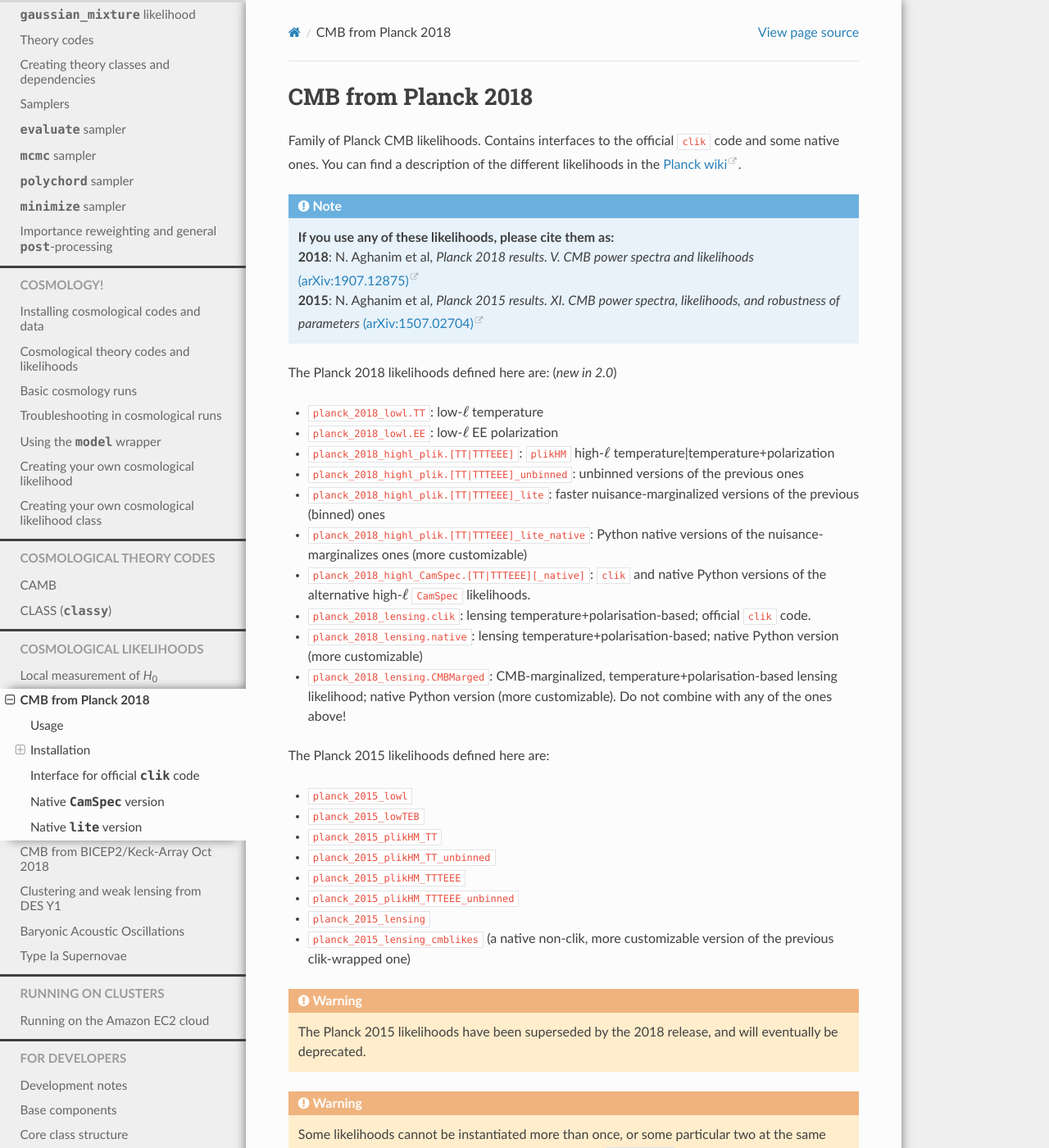
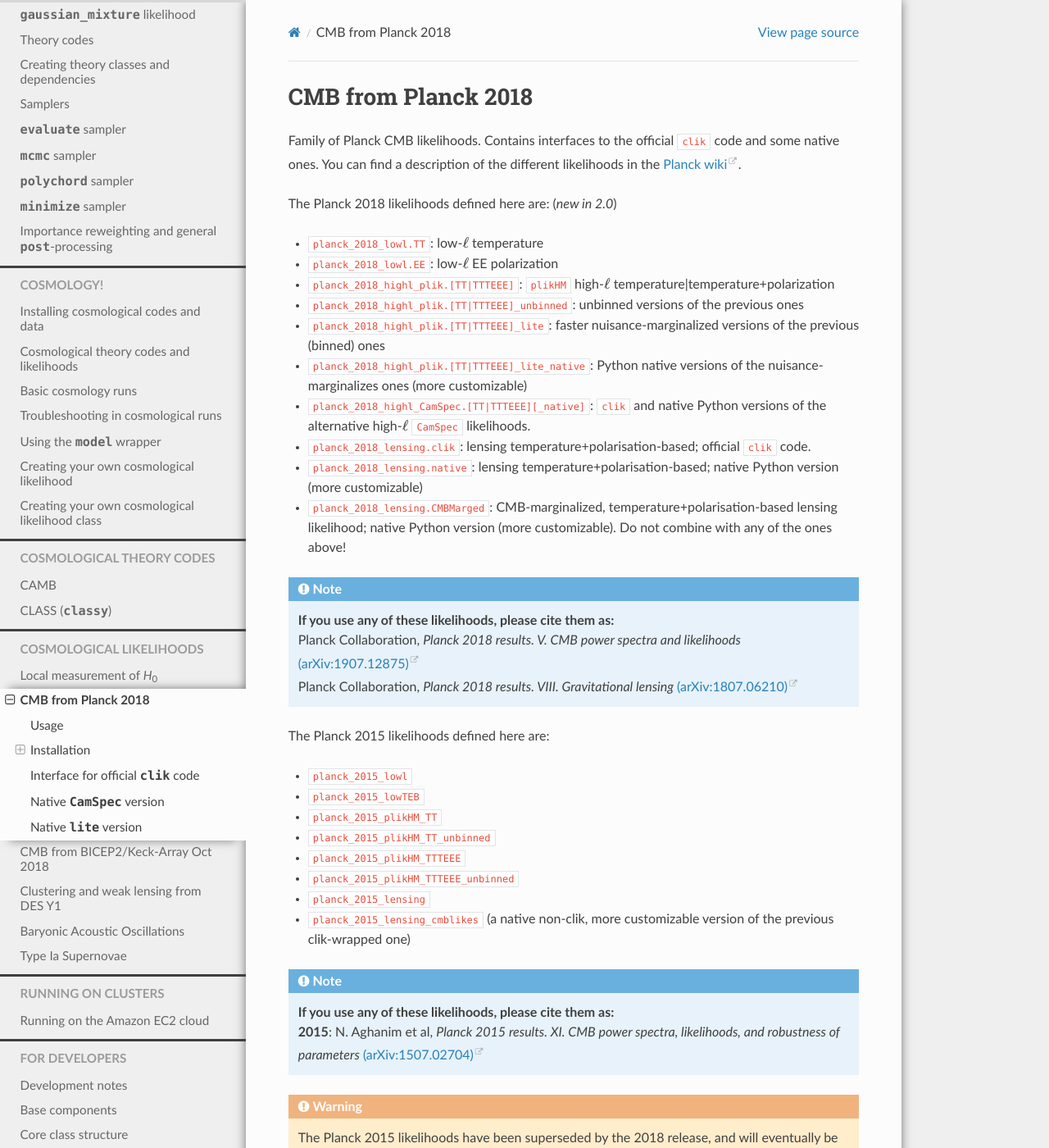
Before and after one commit to CobayaSampler/cobaya, a Sphinx documentation site: the page built from docs/likelihood_planck.rst, in a window 1280 px wide and 1400 px high. Shown: the whole window at 82% size. Built offline with Sphinx 7.4.7 and the Read the Docs theme 2.0.0, drawn with Linux system fonts in a browser that asks for light colours.

Commit message:
likelihood doc updates/small edits

```diff
--- a/docs/cosmo_troubleshooting.rst
+++ b/docs/cosmo_troubleshooting.rst
@@ -25,7 +25,7 @@ If you notice that Cobaya is performing unusually slow on your cluster *compared
 
 - If CAMB or CLASS is the slowest part, they are probably not using OpenMP parallelisation. To check that this is the case, try running ``top`` on the node when Cobaya is running, and check that CPU usage goes above 100% regularly. If it does not, you need to allocate more cores per process, or, if it doesn't fix it, make sure that OpenMP is working correctly (ask your local IT support for help with this).
 
-- If it is some other part of the code written in pure Python, ``numpy`` may not be taking advantage of parallelisation. To fix that, follow :ref:`this instructions <install_openblas>`.
+- If it is some other part of the code written in pure Python, ``numpy`` may not be taking advantage of parallelisation. To fix that, follow :ref:`these instructions <install_openblas>`.
 
 
 Running out of memory
--- a/docs/installation_cosmo.rst
+++ b/docs/installation_cosmo.rst
@@ -34,7 +34,7 @@ Using the automatic installer
 
 The automatic installation script takes one or more input files that you intend to run, makes a list of the external packages that you will need, and downloads and installs them one by one.
 
-You need to specify a folder where the resulting files will be placed, which for the purposes of this instructions will be called ``/path/to/packages``. This does not need to be the folder in which you will run your samples.
+You need to specify a folder where the resulting files will be placed, which for the purposes of these instructions will be called ``/path/to/packages``. This does not need to be the folder in which you will run your samples.
 
 .. warning::
 
--- a/docs/likelihood_planck.rst
+++ b/docs/likelihood_planck.rst
@@ -8,18 +8,6 @@ native ones. You can find a description of the different likelihoods in the
 .. |br| raw:: html
 
    <br />
-
-.. note::
-
-   **If you use any of these likelihoods, please cite them as:**
-   |br|
-   **2018**:  N. Aghanim et al,
-   `Planck 2018 results. V. CMB power spectra and likelihoods`
-   `(arXiv:1907.12875) <https://arxiv.org/abs/1907.12875>`_
-   |br|
-   **2015**:  N. Aghanim et al,
-   `Planck 2015 results. XI. CMB power spectra, likelihoods, and robustness of parameters`
-   `(arXiv:1507.02704) <https://arxiv.org/abs/1507.02704>`_
 
 The Planck 2018 likelihoods defined here are: (*new in 2.0*)
 
@@ -34,6 +22,17 @@ The Planck 2018 likelihoods defined here are: (*new in 2.0*)
 - ``planck_2018_lensing.native``: lensing temperature+polarisation-based; native Python version (more customizable)
 - ``planck_2018_lensing.CMBMarged``: CMB-marginalized, temperature+polarisation-based lensing likelihood; native Python version (more customizable). Do not combine with any of the ones above!
 
+.. note::
+
+   **If you use any of these likelihoods, please cite them as:**
+   |br|
+   Planck Collaboration, `Planck 2018 results. V. CMB power spectra and likelihoods`
+   `(arXiv:1907.12875) <https://arxiv.org/abs/1907.12875>`_
+   |br|
+   Planck Collaboration, `Planck 2018 results. VIII. Gravitational lensing`
+   `(arXiv:1807.06210) <https://arxiv.org/abs/1807.06210>`_
+
+
 The Planck 2015 likelihoods defined here are:
 
 - ``planck_2015_lowl``
@@ -45,6 +44,15 @@ The Planck 2015 likelihoods defined here are:
 - ``planck_2015_lensing``
 - ``planck_2015_lensing_cmblikes``
   (a native non-clik, more customizable version of the previous clik-wrapped one)
+
+.. note::
+
+   **If you use any of these likelihoods, please cite them as:**
+   |br|
+   **2015**:  N. Aghanim et al,
+   `Planck 2015 results. XI. CMB power spectra, likelihoods, and robustness of parameters`
+   `(arXiv:1507.02704) <https://arxiv.org/abs/1507.02704>`_
+
 
 .. warning::
 
```
Also changed, not shown: 4 other files.
